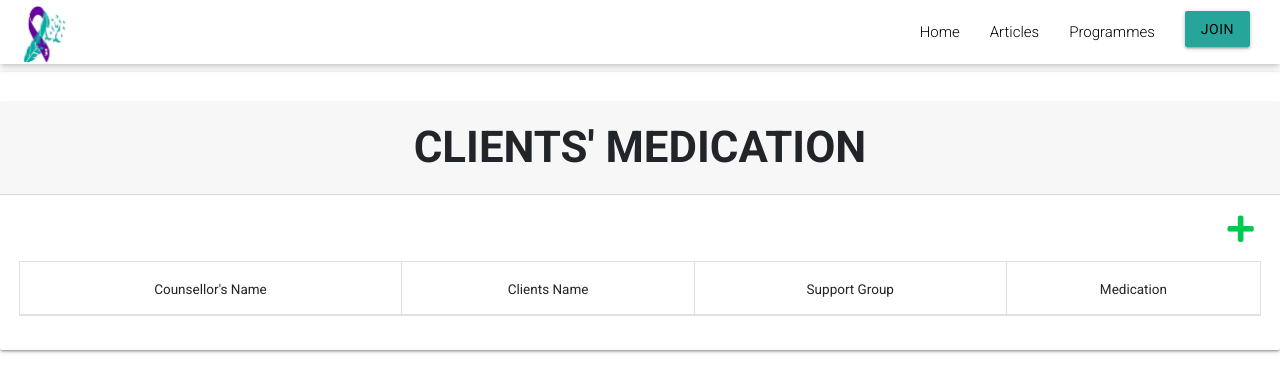
After one commit to KMaina/counselling-app, a Django app: a page that uses application/templates/counsellor/client-med.html in a window 1280 px wide. The commit adds this page. Shown: the top 392 px of the page. Run offline with Django 3.2, Linux system fonts and the light colour scheme; lists and menus that the app fills with data are empty; some libraries are stand-ins or nearby versions.

Commit message:
create a client medication template

```diff
--- a/application/static/css/style.css
+++ b/application/static/css/style.css
@@ -319,3 +319,6 @@ main {
   left: -3px
 }
 /* MDI Specific CSS https://materialdesignicons.com/bootstrap*/
+.pt-3-half {
+  padding-top: 1.4rem;
+  }
--- /dev/null
+++ b/application/templates/counsellor/client-med.html
@@ -0,0 +1,44 @@
+{% extends 'base.html' %}
+{% load static %}
+
+<!-- Editable table -->
+{% block content %}
+<div class="card">
+    <h3 class="card-header text-center font-weight-bold text-uppercase py-4">Clients' Medication</h3>
+    <div class="card-body">
+      <div id="table" class="table-editable">
+        <span class="table-add float-right mb-3 mr-2"><a href="#" class="text-success"><i
+              class="fas fa-plus fa-2x" aria-hidden="true"></i></a></span>
+        <table class="table table-bordered table-responsive-md table-striped text-center">
+          <thead>
+            <tr>
+              <th class="text-center">Counsellor's Name</th>
+              <th class="text-center">Clients Name</th>
+              <th class="text-center">Support Group</th>
+              <th class="text-center">Medication</th>
+
+            </tr>
+          </thead>
+
+          <tbody>
+            {% for medication in client_med %}
+            <tr>
+              <td class="pt-3-half" contenteditable="true"></td>
+              <td class="pt-3-half" contenteditable="true">{{user.client.name}}</td>
+              <td class="pt-3-half" contenteditable="true">{{client.support_group}}</td>
+              <td class="pt-3-half" contenteditable="true">{{client.medication}}</td>
+              <td class="pt-3-half" contenteditable="true"></td>
+              <td>
+                <span class="table-remove"><button type="button"
+                    class="btn btn-danger btn-rounded btn-sm my-0">Remove</button></span>
+              </td>
+            </tr>
+            {% endfor %}
+
+          </tbody>
+        </table>
+      </div>
+    </div>
+  </div>
+  {% endblock %}
+  <!-- Editable table -->
--- a/application/urls.py
+++ b/application/urls.py
@@ -13,9 +13,11 @@ urlpatterns=[
     #client urls
     url(r'^clients/home/$', views.client_home, name='client_home'),
 
+
     #counsellor urls
     url(r'^counsellors/home/$', views.counsellor_home, name='counsellor_home'),
     url(r'^counsellors/support_group/$', views.support_group, name='c_group'),
+    url(r'^counsellors/client_med/$', views.client_med, name='client_med'),
 ]
 
 if settings.DEBUG:
--- a/application/views.py
+++ b/application/views.py
@@ -48,6 +48,10 @@ def client_home(request):
 def counsel(request):
     return render(request, 'counsellor/counsellors_list.html')
 
+def client_med(request):
+    medication = Client.objects.all()
+    return render(request, 'counsellor/client-med.html', {'medication':medication})
+
 
 #counsellor views
 class CounsellorSignUpView(CreateView):
```
Also changed, not shown: application/static/js/index.js (+88 -0 lines), application/templates/counsellor/counsellors_list.html (+14 -7 lines).
